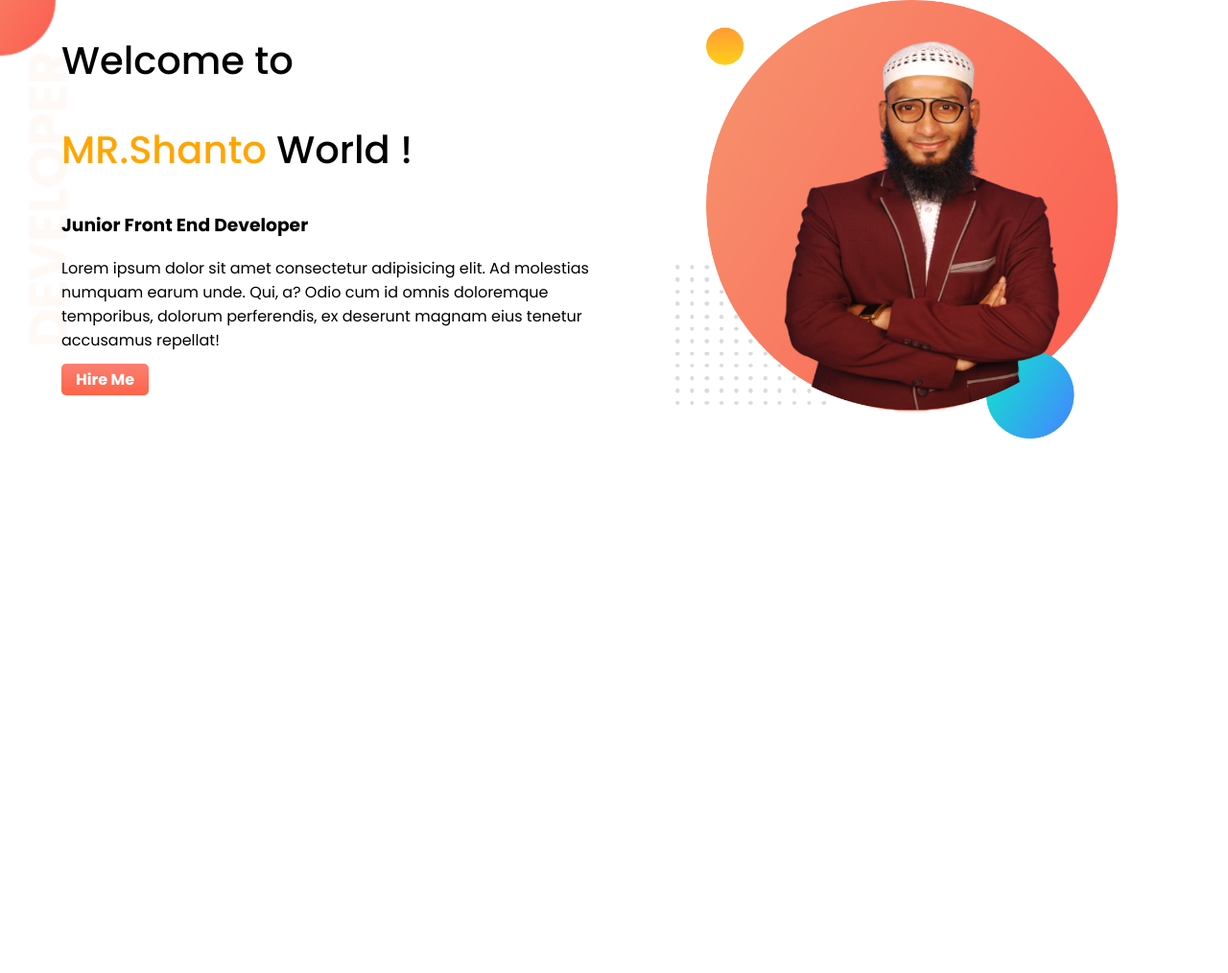
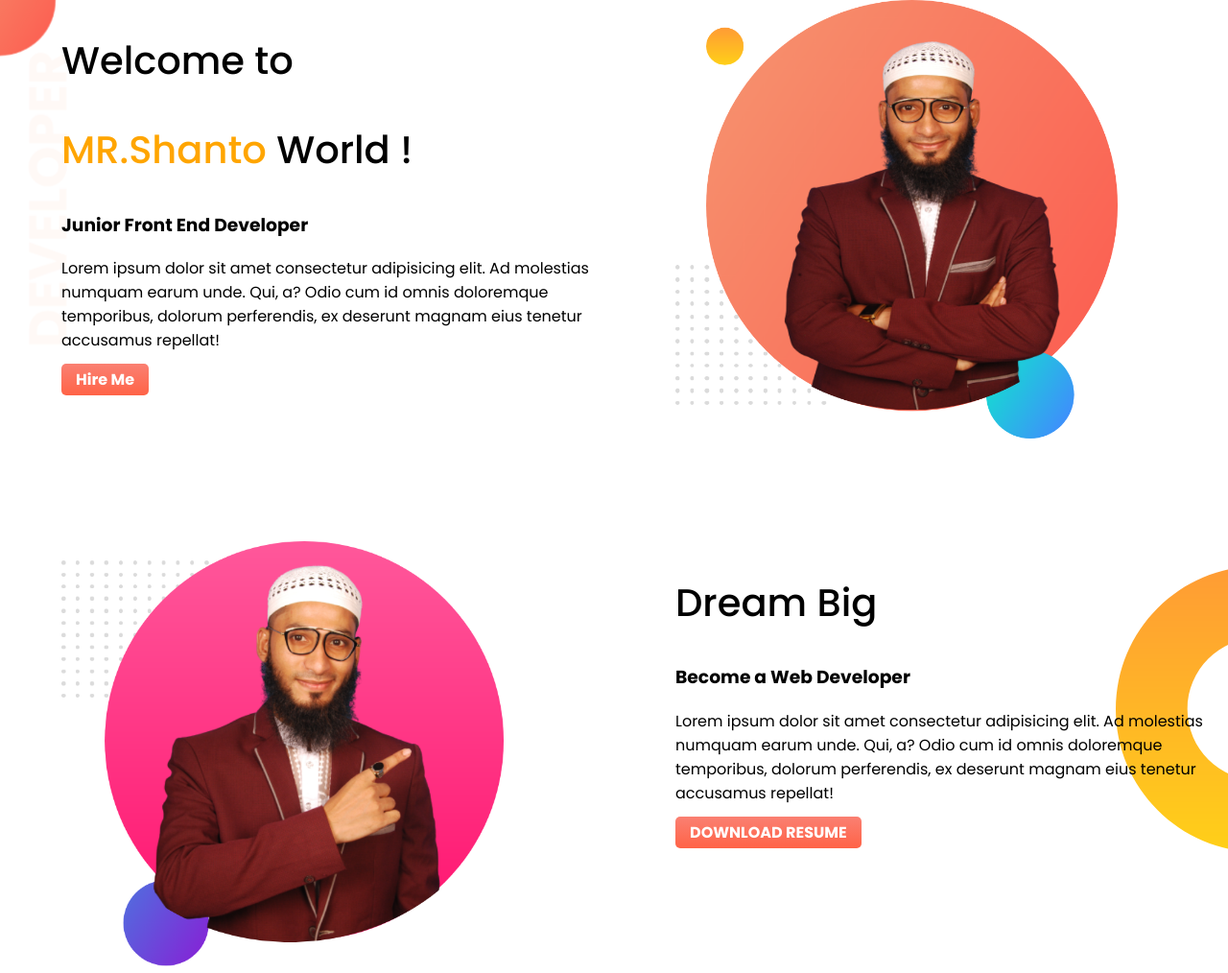
Before and after one commit to shanto1798/MRS-PORTFOLIO, a plain HTML site: page index.html in a window 1280 px wide. Shown: the whole page at 96% size. Before the commit the page ends 800 px from the top, so only its background shows below. Drawn offline with Linux system fonts and the light colour scheme.

Commit message:
dream area done

```diff
--- a/css/style.css
+++ b/css/style.css
@@ -35,3 +35,9 @@
 .half-width img{
     width: 80%;
 }
+#drem_area{
+    padding-top: 100px;
+    background-image: url(../images/dream-bg.png);
+    background-repeat: no-repeat;
+    background-position: right;
+}
--- a/index.html
+++ b/index.html
@@ -26,5 +26,20 @@
             <img src="images/my-bg.png" alt="">
         </div>
     </section>
+
+    <section id="drem_area">
+        <div class="half-width">
+            <img src="images/my-bg2.png" alt="">
+        </div>
+        <div class="half-width">
+            <h1>Dream Big</h1>
+        <h3>Become a Web Developer</h3>
+        <p>Lorem ipsum dolor sit amet consectetur adipisicing elit. Ad molestias numquam earum unde. Qui, a? Odio cum id omnis doloremque temporibus, dolorum perferendis, ex deserunt magnam eius tenetur accusamus repellat!</p>
+        <div class="btn">
+            <a class="link_btn" target="_blank" href="#">DOWNLOAD RESUME</a>
+        </div>
+        </div>
+
+    </section>
 </body>
 </html>
```
Also changed, not shown: images/dream-bg.png (added), images/my-bg2.png (added).
